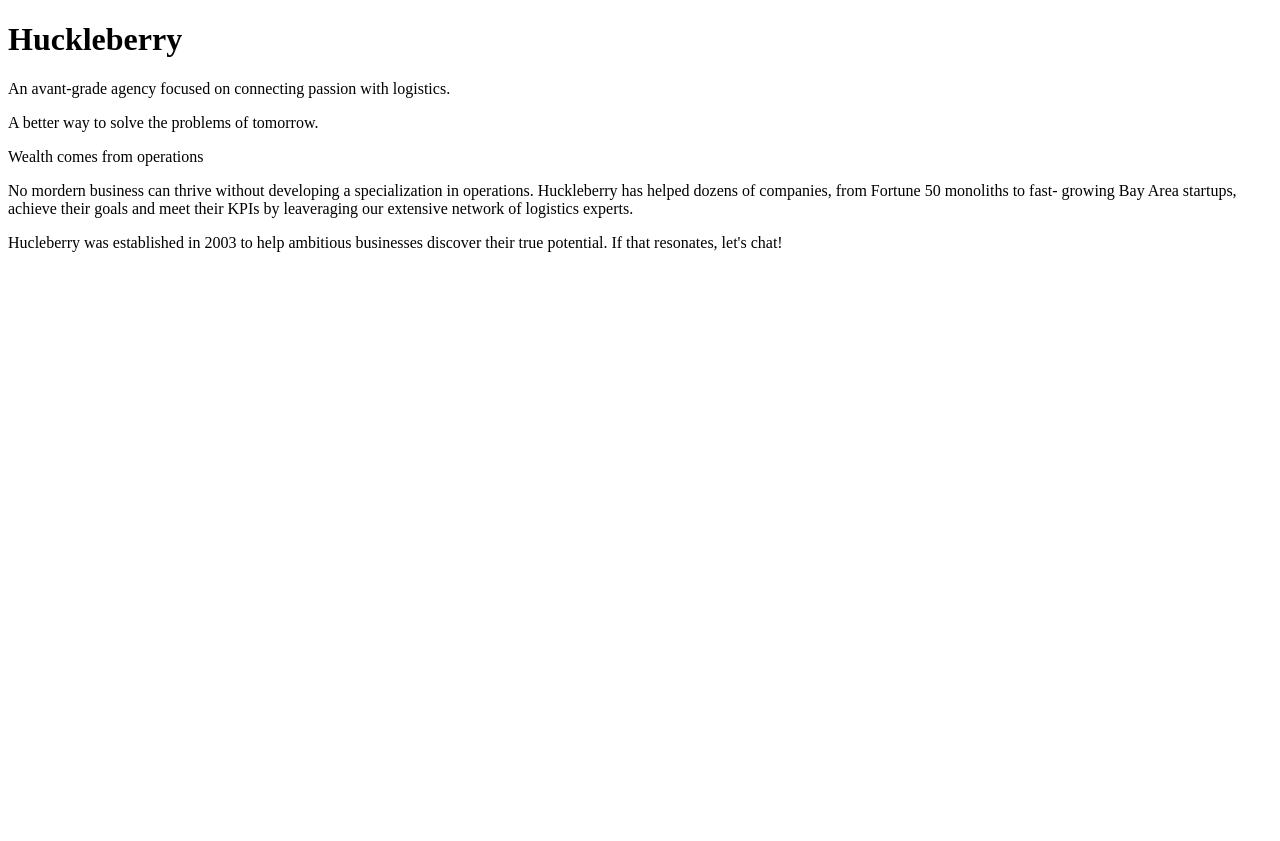
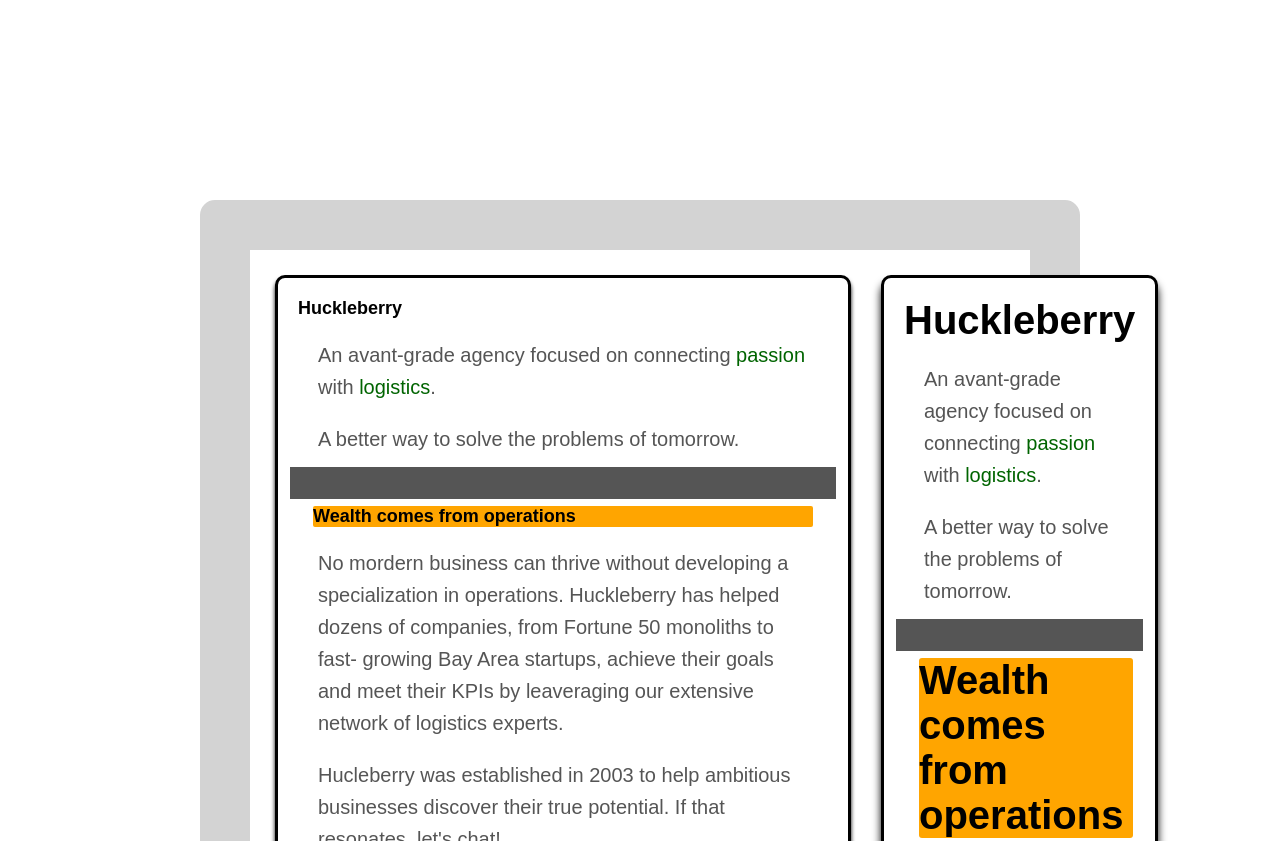
Before and after one commit to Onyinyerowland/Assignments, a plain HTML site: page Assignment4/index.html in a window 1280 px wide. Shown: the top 841 px of the page. Before the commit the page ends 800 px from the top, so only its background shows below. Drawn offline with Linux system fonts and the light colour scheme.

Commit message:
assignment 2 on css

```diff
--- a/Assignment4/index.html
+++ b/Assignment4/index.html
@@ -8,7 +8,10 @@
 </head>
 <body>
     <div class="card">
-        <h1> Huckleberry </h1>
+        <div class="col">
+            <h1> Huckleberry </h1>
+        </div>
+
         <p>
             An avant-grade agency focused on connecting
             <span class="need"> passion </span> with <span class="means"> logistics</span>.
@@ -29,6 +32,34 @@
             Hucleberry was established in 2003 to help ambitious businesses discover their
             true potential. If that resonates, let's chat!
         </p>
+        <div class="new"></div>
+    </div>
+
+    <div class="card-me">
+        <div class="col">
+            <h2> <bold>Huckleberry</bold> </h2>
+        </div>
+
+        <p>
+            An avant-grade agency focused on connecting
+            <span class="need"> passion </span> with <span class="means"> logistics</span>.
+        </p>
+        <p>
+            A better way to solve the problems of tomorrow.
+        </p>
+        <div class="new"></div>
+        <div class="heading-1"> Wealth comes from operations</div>
+        <p>
+            No mordern business can thrive without developing a specialization in operations.
+            Huckleberry has helped dozens of companies, from Fortune 50 monoliths to fast-
+            growing Bay Area startups, achieve their goals and meet their KPIs by leaveraging
+            our extensive network of logistics experts.
+        </p>
+
+        <p>
+            Hucleberry was established in 2003 to help ambitious businesses discover their
+            true potential. If that resonates, let's chat!
+        </p>
     </div>
 
 </body>
--- a/Assignment4/style.css
+++ b/Assignment4/style.css
@@ -0,0 +1,89 @@
+.card {
+    background: white;
+    width: 2000px;
+    height: 800px;
+    padding: 20px;
+    border-radius: 10px;
+    border-style: solid;
+    box-shadow: 0 4px 4px;
+}
+.card-me {
+    background: white;
+    width: 1200px;
+    height: 800px;
+    padding: 20px;
+    border-radius: 10px;
+    border-style: solid;
+    box-shadow: 0 8px 8px;
+
+}
+.need {
+    color: darkgreen;
+}
+
+.means {
+    color: darkgreen;
+}
+
+p {
+    margin:20px;
+    font-size: 20px;
+    line-height: 1.6;
+    color: #555;
+}
+
+h1 {
+    font-size: 18px;
+    margin: 0 0 10px;
+    color: black;
+    font-weight: bold;
+}
+
+h2 {
+    font-size: 40px;
+    margin: 0 0 10px;
+    color: black;
+    font-weight: bold;
+}
+
+.heading {
+    font-size: 18px;
+    background-color: orange;
+    font-family: Arial, sans-serif;
+    font-weight: bold;
+    border-radius: 2px;
+    margin: 15px;
+    width: 500px;
+}
+
+.heading-1 {
+    font-size: 40px;
+    background-color: orange;
+    font-family: Arial, sans-serif;
+    font-weight: bold;
+    border-radius: 3px;
+    margin: 15px;
+    margin-right: 1%;
+
+}
+
+body {
+    margin: 200px;
+    padding: 25px;
+    display: flex;
+    align-items: center;
+    font-family: Arial, sans-serif;
+    flex-direction: row;
+    gap: 30px;
+    border-style: solid;
+    border-radius: 15px;
+    border-color: lightgrey;
+    border-width: 50px;
+}
+
+.new {
+    margin: -8px ;
+    height: 4%;
+    background-color: #555;
+    border-left: 30%;
+}
```
